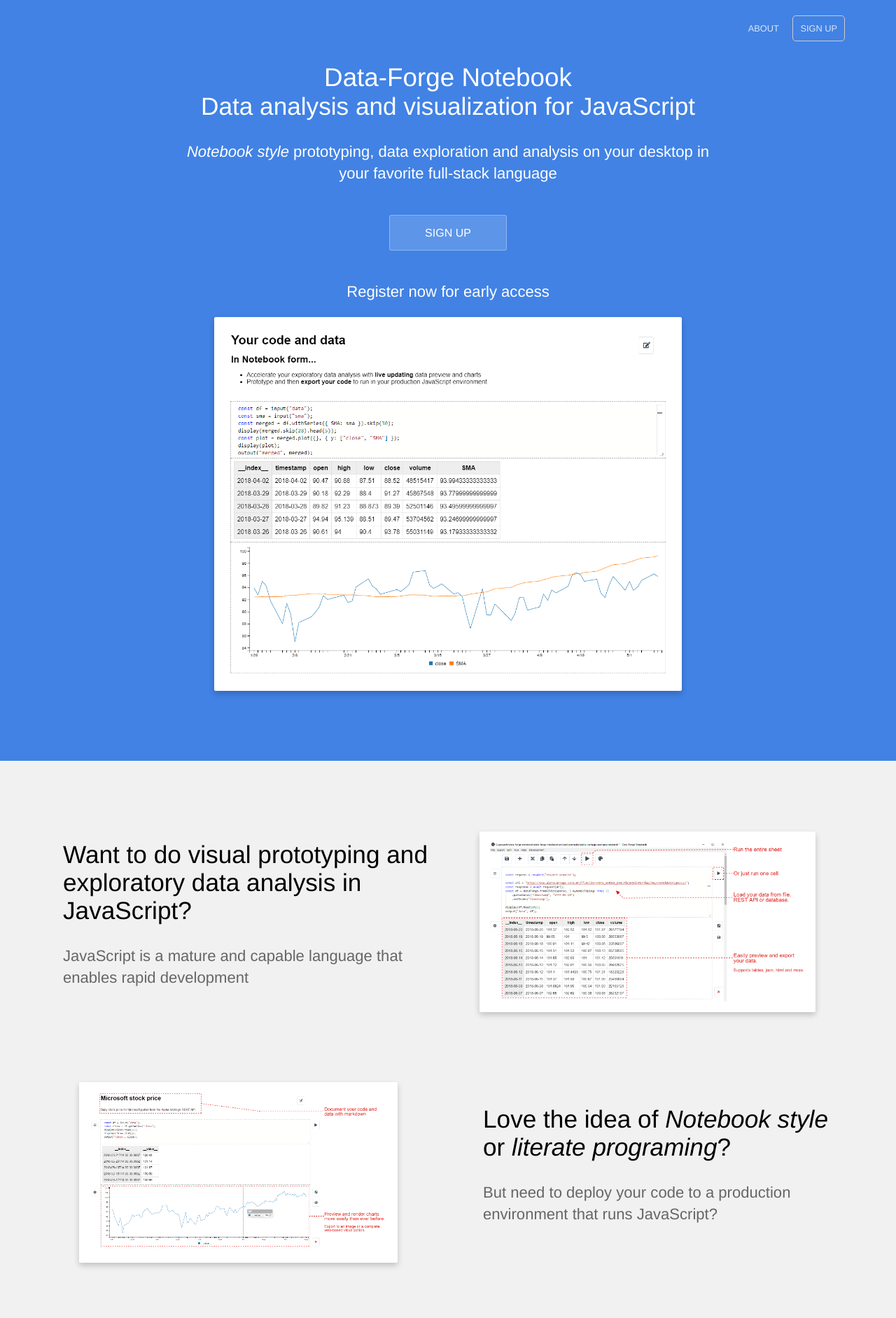
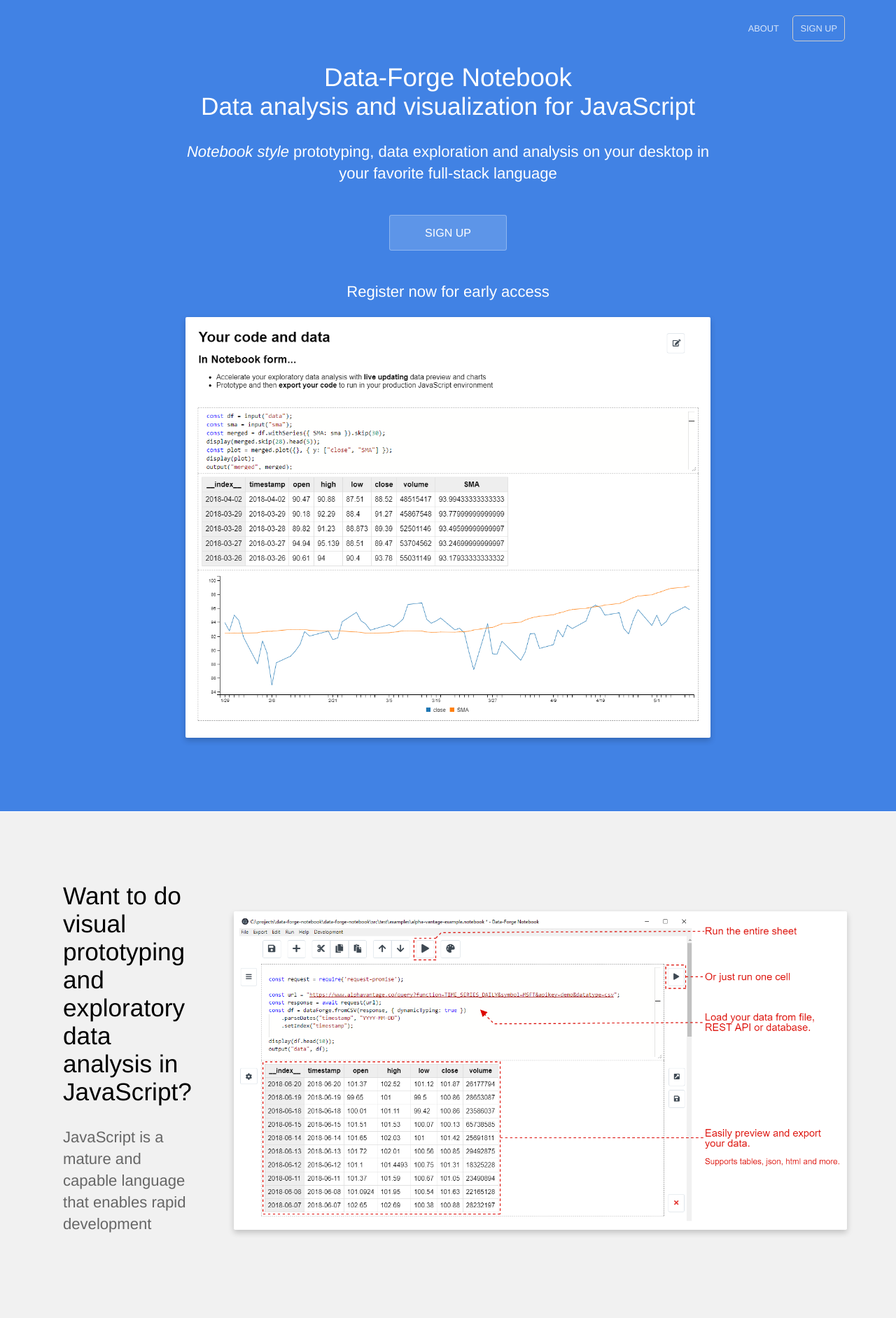
Before and after one commit to ashleydavis/data-forge-notebook-landing-page, a Jekyll site: the page built from index.html, in a window 1280 px wide. Shown: the top 1883 px of the page at 70% size. Built offline with Jekyll 4.4.1, drawn with Linux system fonts in a browser that asks for light colours.

Commit message:
Zoomable screenshots.

```diff
--- a/_sass/layout.scss
+++ b/_sass/layout.scss
@@ -52,19 +52,6 @@
 .content {
 	background: #fff;
 	padding: 1px 0 0 0;
-	position: relative;
-}
-
-.screenshot {
-    background-color: white;
-	max-width: 85%;
-	height: auto;
-    display: block;
-    box-shadow: 0 4px 8px 0 rgba(0,0,0,0.2);
-	border-radius: 2px;
-	margin-left: auto;
-	margin-right: auto;
-	padding: 15px;
 	position: relative;
 }
 
@@ -176,3 +163,58 @@
 	}
 
 }
+
+.screenshot {
+}
+
+.zoomable-image {
+}
+
+.zoomable-image input[type=checkbox] {
+    display: none;
+}
+
+.zoomable-image label {
+    background-color: white;
+    padding: 8px;
+    box-shadow: 0 4px 8px 0 rgba(0,0,0,0.2);
+	border-radius: 2px;
+}
+
+.zoomable-image img {
+    cursor: zoom-in;
+}
+
+.full-image-container {
+    position: relative;
+    display: none;
+}
+
+.zoomable-image input[type=checkbox]:checked ~ label ~ .full-image-container {
+    display: block;
+}
+
+.full-image-container .full-image {
+    margin: 0;
+    padding: 0;
+    position: fixed;
+    left: 0;
+    top: 0;
+    bottom: 0;
+    right: 0;
+    overflow: auto;
+    cursor: zoom-out;
+    background-color: rgba(0, 0, 0, 0.65);
+    z-index: 10;
+}
+
+.full-image-container .full-image img {
+    position: absolute;
+    left: 50%;
+    top: 50%;
+    transform: translateX(-50%) translateY(-50%);
+    width: 85%;
+    background-color: rgba(1, 1, 1, 1);
+    padding: 8px;
+	border-radius: 2px;
+}
--- a/index.html
+++ b/index.html
@@ -7,9 +7,24 @@
         <p class="subtext editable"><i>Notebook style</i> prototyping, data exploration and analysis on your desktop in your favorite full-stack language</p>
 		<div class="cta button alt"><a target="_blank" href="http://eepurl.com/dyb9dn">SIGN UP</a></div>
         <p class="subtext editable">Register now for early access</p>
-		<div>
-			<a target="_blank" href="/images/screenshots/Main.png"><img src="/images/screenshots/Main.png" alt="Screenshot" class="screenshot editable" /></a>
-		</div>
+        <div class="zoomable-image">
+            <input type="checkbox" id="zoomCheck">
+            <label for="zoomCheck">
+                <img
+                    src="/images/screenshots/Main.png"
+                    alt="Screenshot"
+                    class="screenshot editable"
+                    >
+            </label>
+            <div class="full-image-container">
+                <label
+                    for="zoomCheck"
+                    class="full-image"
+                    >
+                    <img src="/images/screenshots/Main.png" alt="Screenshot">
+                </label>
+            </div>
+        </div>
 	</div>
 </section>
 
@@ -28,10 +43,31 @@
                     <li>You just love working in JavaScript</li>
                 </ul>
                 -->
-			</div>
+            </div>
+
 			<div class="image">
                 <a target="_blank" href="/images/screenshots/Screenshot_1.png"><img src="/images/screenshots/Screenshot_1.png" alt="Screenshot" class="screenshot editable" /></a>
-			</div>
+            </div>
+
+            <div class="zoomable-image">
+                <input type="checkbox" id="zoomCheck">
+                <label for="zoomCheck">
+                    <img
+                        src="/images/screenshots/Screenshot_1.png"
+                        alt="Screenshot"
+                        class="screenshot editable"
+                        >
+                </label>
+                <div class="full-image-container">
+                    <label
+                        for="zoomCheck"
+                        class="full-image"
+                        >
+                        <img src="/images/screenshots/Screenshot_1.png" alt="Screenshot">
+                    </label>
+                </div>
+            </div>
+
 		</div>
 	</section>
 
```
